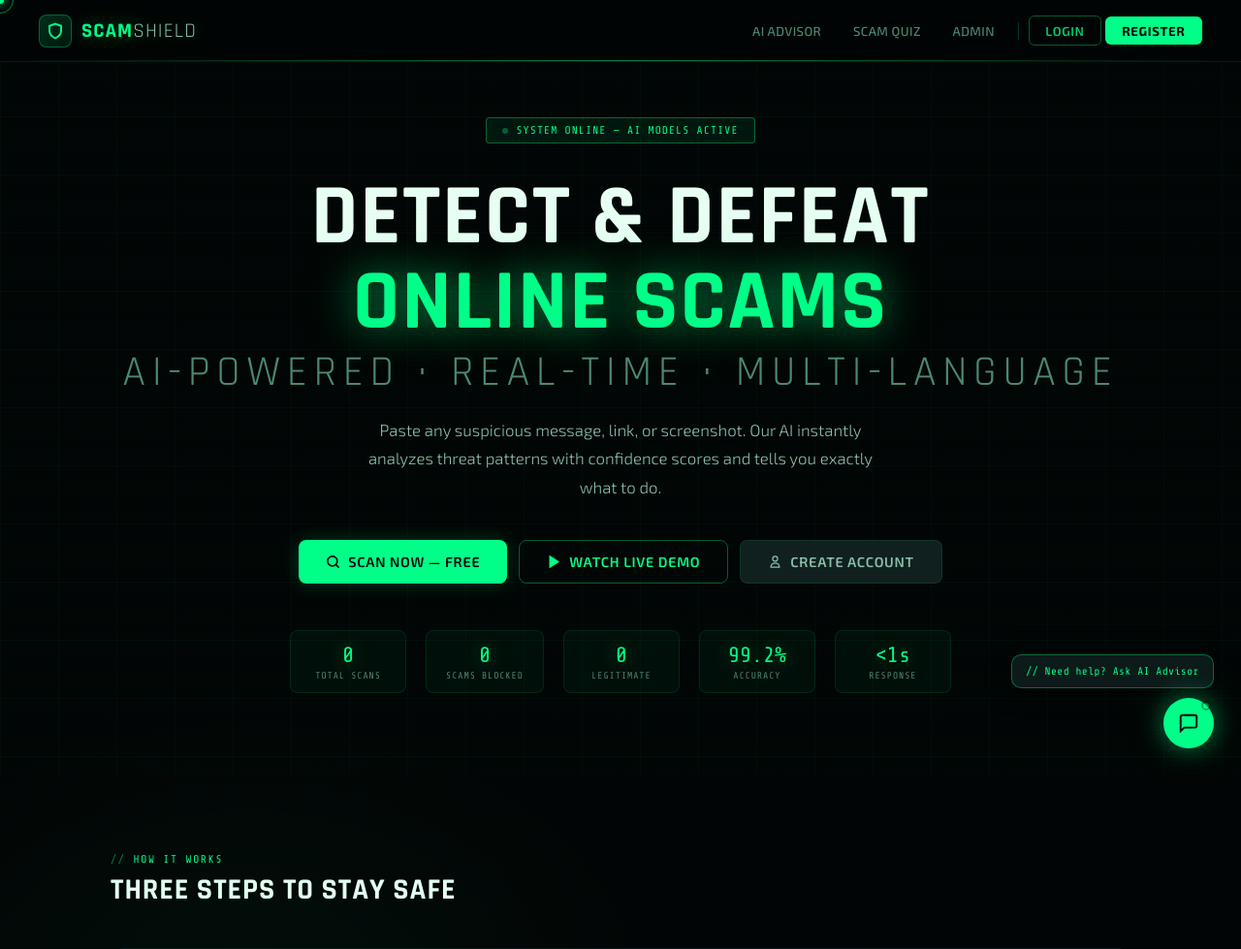
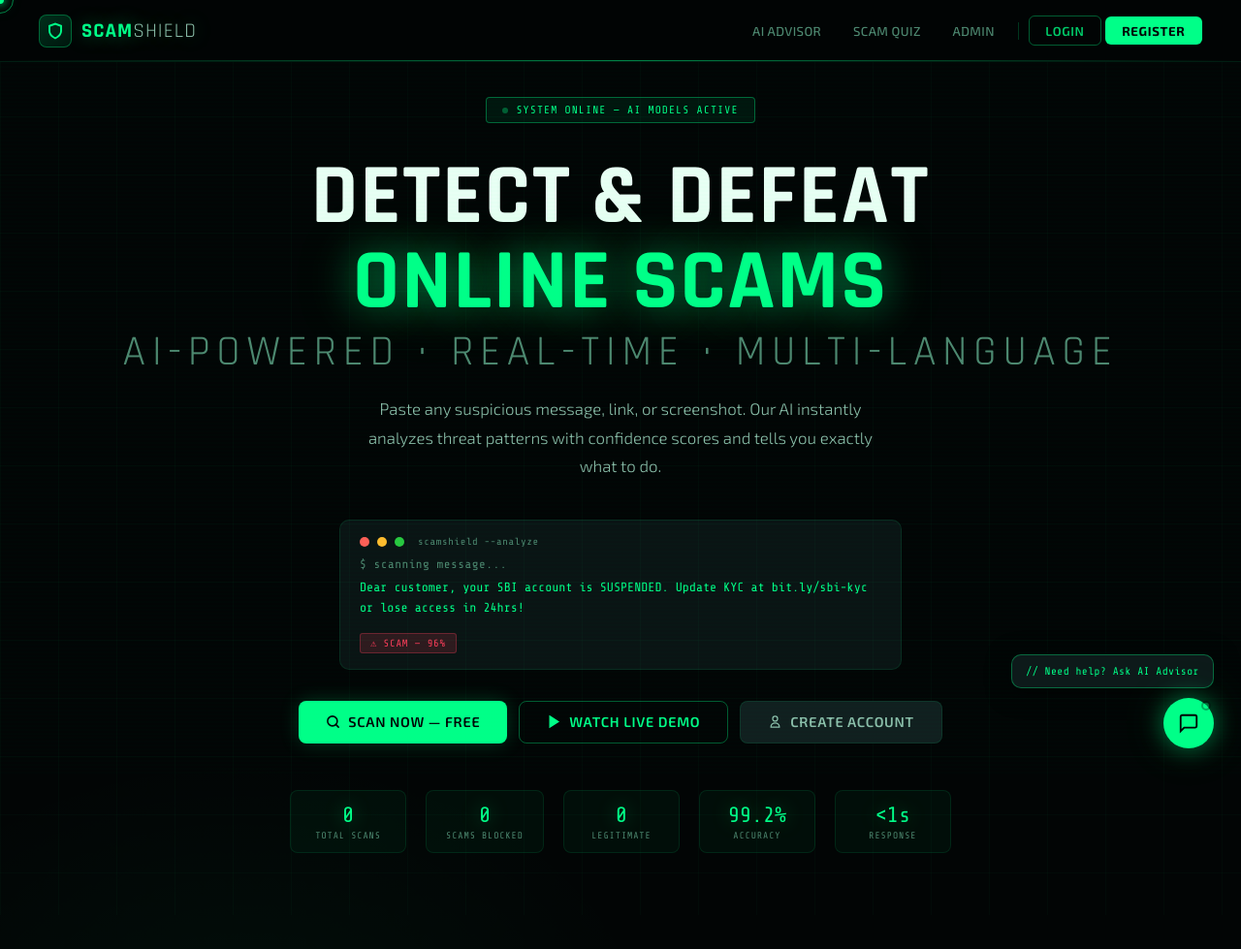
Before and after one commit to ashuthoshkumar/scamshield, a Flask app: template templates/index.html in a window 1280 px wide. Shown: the top 979 px of the page at 97% size. Run offline with Flask 3, Linux system fonts and the light colour scheme; the template is opened without the code that fills it, so the values that code supplies are empty; parts of the project's set-up code (start-up, migrations or seed data) failed here and were passed over.

Commit message:
feature: hero typing animation

```diff
--- a/templates/index.html
+++ b/templates/index.html
@@ -92,6 +92,21 @@
   <div class="hero-status"><span class="status-dot"></span> System Online — AI Models Active</div>
   <h1><span class="l1">Detect &amp; Defeat</span><span class="l2">Online Scams</span><span class="l3">AI-Powered · Real-Time · Multi-Language</span></h1>
   <p class="hero-sub">Paste any suspicious message, link, or screenshot. Our AI instantly analyzes threat patterns with confidence scores and tells you exactly what to do.</p>
+
+<!-- LIVE TYPING DEMO -->
+<div style="max-width:580px;margin:0 auto 2rem;padding:1rem 1.25rem;background:var(--black3);border:1px solid var(--border);border-radius:10px;text-align:left;">
+  <div style="display:flex;align-items:center;gap:8px;margin-bottom:10px;">
+    <div style="width:10px;height:10px;border-radius:50%;background:#ff5f57;"></div>
+    <div style="width:10px;height:10px;border-radius:50%;background:#febc2e;"></div>
+    <div style="width:10px;height:10px;border-radius:50%;background:#28c840;"></div>
+    <span style="font-family:var(--mono);font-size:.65rem;color:var(--text3);margin-left:6px;letter-spacing:.06em;">scamshield --analyze</span>
+  </div>
+  <div style="font-family:var(--mono);font-size:.78rem;color:var(--text3);margin-bottom:6px;letter-spacing:.04em;">$ scanning message...</div>
+  <div id="typing-text" style="font-family:var(--mono);font-size:.82rem;color:var(--green);line-height:1.6;min-height:48px;"></div>
+  <div style="display:flex;align-items:center;gap:10px;margin-top:10px;">
+    <div id="typing-badge" style="display:none;font-family:var(--mono);font-size:.65rem;letter-spacing:.08em;padding:3px 10px;border-radius:3px;"></div>
+  </div>
+</div>
   {% if session.get('user') %}
   <div class="hero-cta">
     <div style="display:inline-flex;align-items:center;gap:10px;padding:10px 20px;background:rgba(0,255,136,0.07);border:1px solid var(--border3);border-radius:8px;">
@@ -449,6 +464,87 @@ function showDemoBadge() {
   document.body.appendChild(badge);
   setTimeout(() => badge.remove(), 8000);
 }
+// ── HERO TYPING ANIMATION ──
+const typingExamples = [
+  {
+    text: "Dear customer, your SBI account is SUSPENDED. Update KYC at bit.ly/sbi-kyc or lose access in 24hrs!",
+    result: 'SCAM',
+    confidence: '96%'
+  },
+  {
+    text: "Your Amazon order #405-2291847 has been shipped! Expected delivery: 23 Mar. Track: amzn.in/track",
+    result: 'SAFE',
+    confidence: '94%'
+  },
+  {
+    text: "CONGRATULATIONS! You WON ₹25,00,000 in KBC Lucky Draw! Send ₹499 processing fee to claim prize NOW!",
+    result: 'SCAM',
+    confidence: '99%'
+  },
+  {
+    text: "Hi, your OTP for login is 847291. Valid for 10 minutes. Do not share with anyone. - HDFC Bank",
+    result: 'SAFE',
+    confidence: '91%'
+  },
+  {
+    text: "Work from home! Earn ₹50,000/month liking YouTube videos. Pay ₹2000 registration fee to start today!",
+    result: 'SCAM',
+    confidence: '97%'
+  }
+];
+
+let typingIndex = 0;
+let charIndex = 0;
+let isDeleting = false;
+let typingTimer;
+
+function typeHero() {
+  const example = typingExamples[typingIndex];
+  const el = document.getElementById('typing-text');
+  const badge = document.getElementById('typing-badge');
+
+  if (!el) return;
+
+  if (!isDeleting && charIndex <= example.text.length) {
+    el.textContent = example.text.substring(0, charIndex);
+    charIndex++;
+
+    // Show result badge when fully typed
+    if (charIndex > example.text.length) {
+      badge.style.display = 'inline-block';
+      if (example.result === 'SCAM') {
+        badge.textContent = '⚠ SCAM — ' + example.confidence;
+        badge.style.background = 'rgba(255,61,90,0.15)';
+        badge.style.color = 'var(--red)';
+        badge.style.border = '1px solid rgba(255,61,90,0.3)';
+      } else {
+        badge.textContent = '✓ SAFE — ' + example.confidence;
+        badge.style.background = 'rgba(0,255,136,0.08)';
+        badge.style.color = 'var(--green)';
+        badge.style.border = '1px solid var(--border3)';
+      }
+      // Wait then start deleting
+      setTimeout(() => { isDeleting = true; typingTimer = setTimeout(typeHero, 40); }, 2500);
+      return;
+    }
+    typingTimer = setTimeout(typeHero, 28);
+
+  } else if (isDeleting && charIndex >= 0) {
+    badge.style.display = 'none';
+    el.textContent = example.text.substring(0, charIndex);
+    charIndex--;
+    typingTimer = setTimeout(typeHero, 15);
+
+  } else {
+    isDeleting = false;
+    charIndex = 0;
+    typingIndex = (typingIndex + 1) % typingExamples.length;
+    typingTimer = setTimeout(typeHero, 400);
+  }
+}
+
+// Start typing animation
+setTimeout(typeHero, 1500);
 </script>
 </body>
 </html>
```
